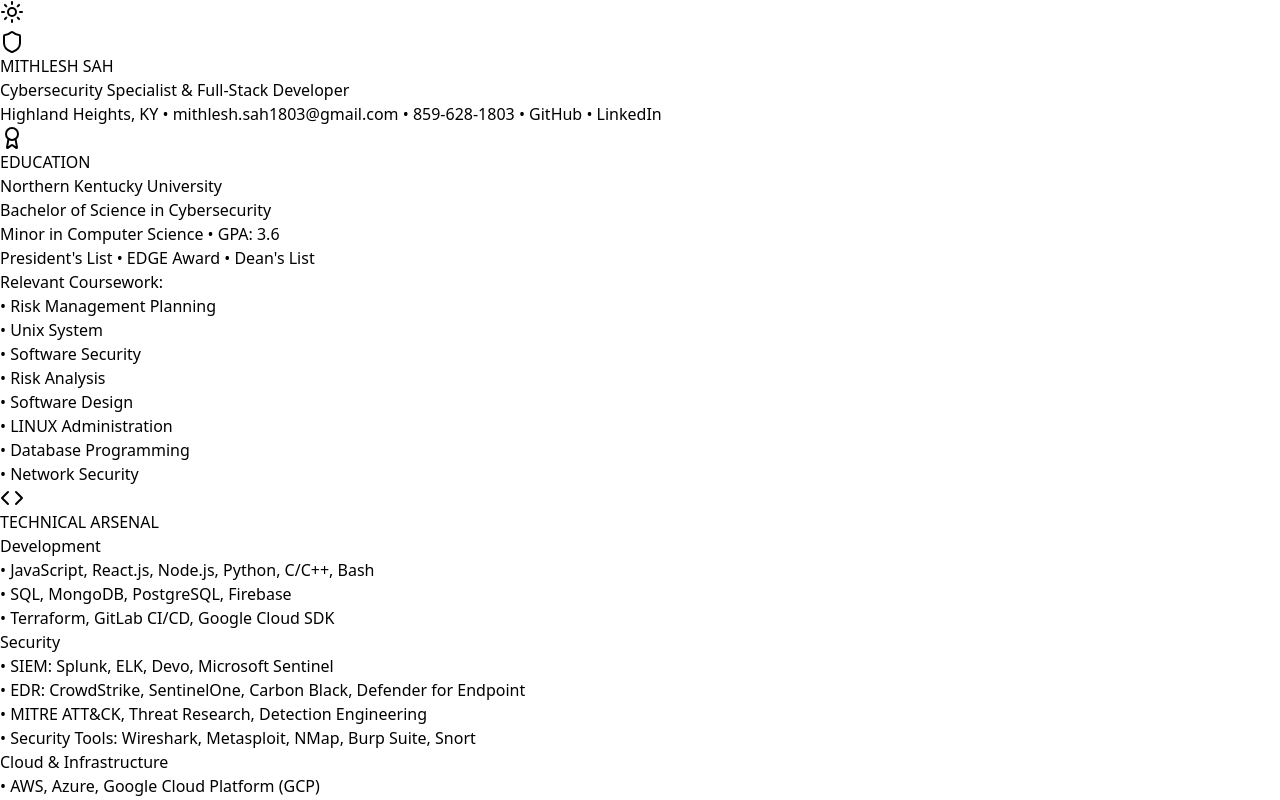
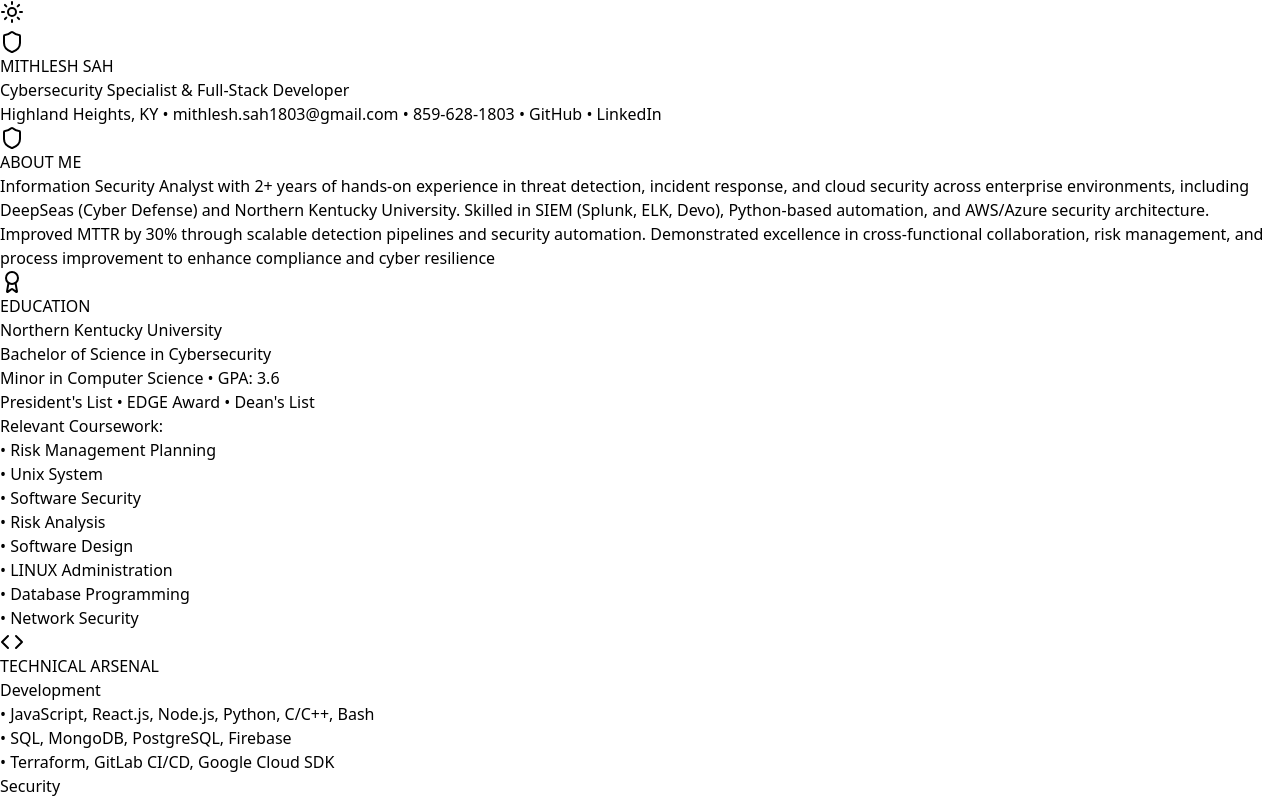
Before and after one commit to Mithsah1325/Cybersecurity-Portfolio, a React (Vite) app in the folder Portfolio/: page / in a window 1280 px wide. Shown: the top 800 px of the page. Built offline with nearby package versions, Linux system fonts and the light colour scheme.

Commit message:
about me section

```diff
--- a/Portfolio/src/components/CyberPortfolio.jsx
+++ b/Portfolio/src/components/CyberPortfolio.jsx
@@ -82,7 +82,18 @@
         </div>
       </header>
 
+
+
       <main className="max-w-4xl mx-auto px-6 py-12">
+
+        <Section title="ABOUT ME" icon={Shield}>
+          <div className={`p-4 rounded ${darkMode ? 'bg-zinc-900' : 'bg-white'}`}>
+            <p className="text-base leading-relaxed">
+              Information Security Analyst with 2+ years of hands-on experience in threat detection, incident response, and cloud security across enterprise environments, including DeepSeas (Cyber Defense) and Northern Kentucky University. Skilled in SIEM (Splunk, ELK, Devo), Python-based automation, and AWS/Azure security architecture. Improved MTTR by 30% through scalable detection pipelines and security automation. Demonstrated excellence in cross-functional collaboration, risk management, and process improvement to enhance compliance and cyber resilience
+            </p>
+          </div>
+        </Section>
+
         <Section title="EDUCATION" icon={Award}>
           <div className={`p-4 rounded ${
             darkMode ? 'bg-zinc-900' : 'bg-white'
```
